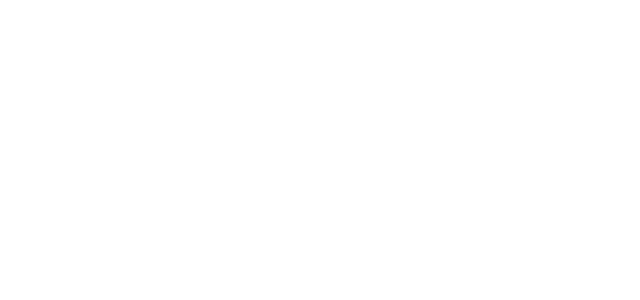
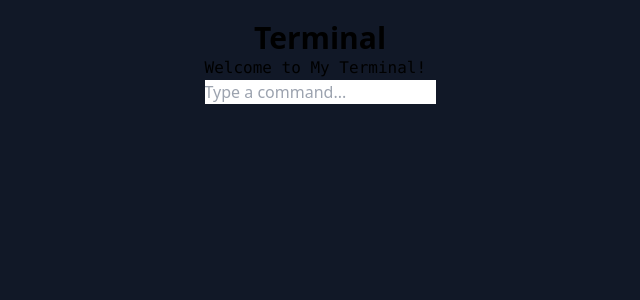
Before and after one commit to sdk-meb/sdk-meb.github.io, a Next.js app: page / in a window 1280 px wide. Shown: the top 300 px of the page, without its empty margins (320-960 px from the left). Built offline with nearby package versions, Linux system fonts and the light colour scheme.

Commit message:
develop: useSize adding

```diff
--- /dev/null
+++ b/src/app/components/Terminal.tsx
@@ -0,0 +1,42 @@
+"use client";
+
+import React, { ChangeEvent, KeyboardEvent, useState } from "react";
+import useSize from "./useSize";
+
+type  HTML_I_E = HTMLInputElement
+
+const Terminal: React.FC = () => {
+  const [input, setInput] = useState("");
+  const [output, setOutput] = useState("Welcome to My Terminal!");
+  const {isMobile}  = useSize()
+  const handleInputChange = (e: ChangeEvent<HTML_I_E>) => {
+    setInput(e.target.value);
+  };
+  const handleKeyDown = (e: KeyboardEvent<HTML_I_E>) => {
+    if (e.key === "Enter") {
+      // Handle the command and update the output
+      handleCommand(input);
+      setInput("");
+    }
+  };
+  const handleCommand = (command: string) => {
+    // Implement logic to process the command and update the output
+    // For example, you can simulate a command execution for demonstration purposes
+    setOutput(`Command: ${command}`);
+  };
+  return (
+    <div className="w-">
+        {isMobile && <div>'dghfdgdhdf'</div>}
+      <pre>{output}</pre>
+      <input
+        type="text"
+        value={input}
+        onChange={handleInputChange}
+        onKeyDown={handleKeyDown}
+        placeholder="Type a command..."
+      />
+    </div>
+  );
+};
+
+export default Terminal;
--- /dev/null
+++ b/src/app/components/useSize.ts
@@ -0,0 +1,45 @@
+"use client";
+
+import { useState, useEffect } from "react";
+
+interface Devices {
+  isTab: boolean;
+  isMobile: boolean;
+}
+type UseSize = {
+  width: number;
+  height: number;
+} & Devices;
+
+type MobileSize = ["320", "480"] | ["375", "667"] | ["414", "736"]; // px
+type TablitteSize = ["768", "1024"] | ["800", "1280"] | ["1024", "768"];
+/**
+ *
+ *  use Window Dimension
+ *
+ * */
+const useSize = () => {
+  const [width, setWidth] = useState(window.innerWidth);
+  const [height, setHeight] = useState(window.innerHeight);
+  const [{ isMobile, isTab }, setDevise] = useState<Devices>({
+    isMobile: false,
+    isTab: false,
+  });
+
+  const updateDimensions = () => {
+    setWidth(window.innerWidth);
+    setHeight(window.innerHeight);
+    const isMobile: boolean = width < 414;
+    const isTab: boolean = !isMobile && width < 1024;
+    setDevise({ isMobile, isTab });
+  };
+
+  useEffect(() => {
+    window.addEventListener("resize", updateDimensions);
+    return () => window.removeEventListener("resize", updateDimensions);
+  }, [window.innerWidth]);
+
+  return { width, height, isMobile, isTab };
+};
+
+export default useSize;
--- a/src/app/layout.tsx
+++ b/src/app/layout.tsx
@@ -17,7 +17,9 @@
 }>) => {
   return (
     <html lang="en">
-      <body className={inter.className}>{children}</body>
+      <body className={inter.className + 'min-w-sscreen min-h-screen bg-gray-900'}>
+        <main className={"w-full h-full"}>{children}</main>
+      </body>
     </html>
   );
 };
--- a/src/app/page.tsx
+++ b/src/app/page.tsx
@@ -1,6 +1,15 @@
+"use client";
 
-const RootPage = () => {
-  return <main className="" style={{}}></main>;
+import React from "react";
+import Terminal from "./components/Terminal";
+
+const RootPage: React.FC = () => {
+  return (
+    <div className=" flex flex-col items-center">
+      <h1 className="font-black text-3xl pt-5">Terminal</h1>
+      <Terminal />
+    </div>
+  );
 };
 
 export default RootPage;
```
